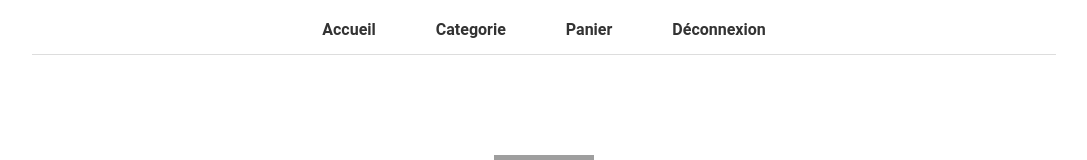
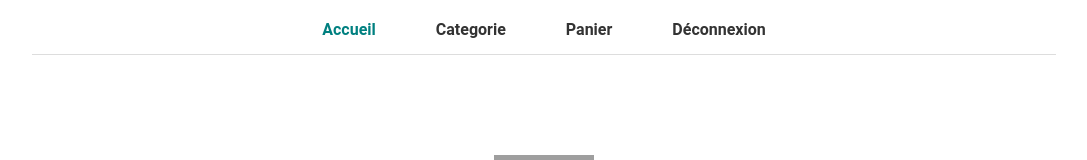
Before and after one commit to magrigsdev/eliandre-shop-desktop, a React (Vite) app: page / in a window 1280 px wide. Shown: the top 160 px of the page, without its empty margins (96-1183 px from the left). Built offline with nearby package versions, Linux system fonts and the light colour scheme; grey boxes are pictures that could not be loaded.

Commit message:
feat(navbar) application du gestion des onglets

```diff
--- a/src/components/accueil.jsx
+++ b/src/components/accueil.jsx
@@ -7,13 +7,12 @@ import { useNavbar } from "../hooks/useNavbar"
 import '../styles/accueil.css'
 
 const Accueil = () => {
-    const {ongletManager, setOnglet, onglet} =  useNavbar()
+    const {setOnglet} =  useNavbar()
 
     useEffect(
         ()=>{
             setOnglet('accueil');
         })
-    console.log("test onglet manager", ongletManager(onglet))
 
     return (
                 <>
--- a/src/context/navbarProvider.jsx
+++ b/src/context/navbarProvider.jsx
@@ -8,7 +8,7 @@ export const NavbarProvider  = ({children}) => {
 
     const test = "je test  le useNavbar";
 
-    if(!onglet) throw new Error('onglet must be an array ')
+    if(onglet === undefined) throw new Error('onglet must be defined ')
 
     return (
         <NavbarContext.Provider
@@ -16,7 +16,7 @@ export const NavbarProvider  = ({children}) => {
                     test,
                     onglet,
                     setOnglet,
-                    ongletManager: ()=> isActived(onglet)
+                    ongletManager: (target)=> isActived(onglet,target)
                 }}> {children}
         </NavbarContext.Provider>)
 }
--- a/src/helpers/Helpers.js
+++ b/src/helpers/Helpers.js
@@ -1,19 +1,20 @@
 
 /**
  *
- * @param  current
+ * @param  onglet : onglet
  * @param  target
  * @returns  empty or active
  */
-export const isActived = (current) => {
-    switch (current) {
-        case 'accueil':
-            return 'active'
-        case 'categorie':
-            return 'active'
+export const isActived = (onglet, target) => {
+    // switch (current) {
+    //     case 'accueil':
+    //         return 'active'
+    //     case 'categorie':
+    //         return 'active'
 
-        default:
-            return '';
-    }
+    //     default:
+    //         return '';
+    // }
 
+    return onglet === target ? 'active': ''
 }
--- a/src/layouts/navbar.jsx
+++ b/src/layouts/navbar.jsx
@@ -1,16 +1,32 @@
+import { useNavbar } from '../hooks/useNavbar'
 import '../styles/navbar.css'
 
 const Navbar = () =>
     {
 
+        const {ongletManager} =  useNavbar()
+
         return (<>
 
             <nav class="navbar">
                 <ul className="nav-list">
-                    <li><a href="#accueil" className=''>Accueil</a></li>
-                    <li><a href="#categorie" className=''>Categorie</a></li>
-                    <li><a href="#panier" className=''>Panier</a></li>
-                    <li><a href="#déconnexion" className=''>Déconnexion</a></li>
+                    <li><a
+                        href="#accueil"
+                        style={ongletManager('accueil') === 'active' ? {color: 'teal'} : {}}
+                         >Accueil</a></li>
+
+                    <li>
+                        <a href="#categorie"
+                    style={ongletManager('categorie') === 'active' ? {color: 'teal'} : {}}
+                    >Categorie</a></li>
+
+                    <li><a href="#panier"
+                    style={ongletManager('panier') === 'active' ? {color: 'teal'} : {}}
+                    >Panier</a></li>
+
+                    <li><a href="#déconnexion"
+                    style={ongletManager('deconnexion') === 'active' ? {color: 'teal'} : {}}
+                    >Déconnexion</a></li>
                 </ul>
                 <div className="divider"></div>
             </nav>
```
